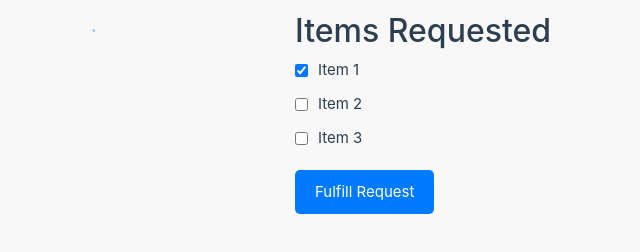
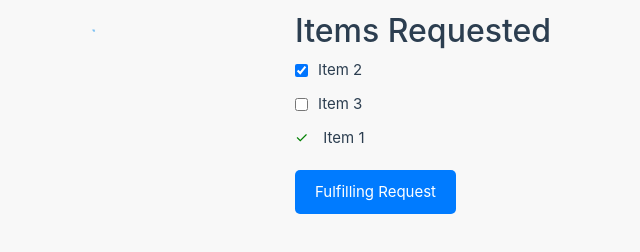
Before and after one commit to Xacheri/PantryShare, a Vue app in the folder PantryShareApp/PantryShareApp/: page /servicedetails in a window 1280 px wide. Both pictures are taken after a click on the checkbox 646 px from the left and 422 px from the top of the page. Shown: the part 352-604 px from the top of the page, without its empty margins (345-985 px from the left). Built offline with nearby package versions, Linux system fonts and the light colour scheme.

Commit message:
Add functionality to the list in Service Details View

```diff
--- a/PantryShareApp/PantryShareApp/src/views/ServiceDetailView.vue
+++ b/PantryShareApp/PantryShareApp/src/views/ServiceDetailView.vue
@@ -1,6 +1,3 @@
-<script setup>
-</script>
-
 <template>
     <div class="request-details-container">
       <!-- Request Details -->
@@ -13,24 +10,36 @@
       <!-- Items Requested -->
       <div class="items-requested">
         <h2>Items Requested</h2>
-        <div v-for="(item, index) in requestedItems" :key="index" class="item">
+        <div v-for="(item, index) in uncheckedItems" :key="index" class="item">
           <input type="checkbox" v-model="selectedItems[index]">
+          <label>{{ item }}</label>
+        </div>
+        <div v-for="(item, index) in checkedItems" :key="index" class="item checked">
+          <span class="checkmark">&#10003;</span>
           <label>{{ item }}</label>
         </div>
       </div>
 
       <!-- Fulfilling Request Button -->
-      <button @click="fulfillRequest">Fulfill Request</button>
+      <button @click="fulfillRequest">Fulfilling Request</button>
     </div>
   </template>
 
   <script setup>
-  import { ref } from 'vue'
+  import { ref, computed } from 'vue'
 
   const requestLocation = ref("Your request location");
   const requestStatus = ref("Pending"); // Assuming the status is initially pending
   const requestedItems = ref(["Item 1", "Item 2", "Item 3"]); // Sample requested items
   const selectedItems = ref(Array(requestedItems.value.length).fill(false)); // Initialize all items as unchecked
+
+  const checkedItems = computed(() => {
+    return requestedItems.value.filter((item, index) => selectedItems.value[index]);
+  });
+
+  const uncheckedItems = computed(() => {
+    return requestedItems.value.filter((item, index) => !selectedItems.value[index]);
+  });
 
   const fulfillRequest = () => {
     // Logic to handle fulfilling the request
@@ -53,6 +62,14 @@
     margin-bottom: 10px;
   }
 
+  .checked .checkmark {
+    color: green;
+  }
+
+  .checkmark {
+    margin-right: 5px;
+  }
+
   label {
     margin-left: 10px;
   }
@@ -70,8 +87,3 @@
     background-color: #0056b3;
   }
   </style>
-
-
-<style scoped>
-/* Your component styles go here */
-</style>
```
